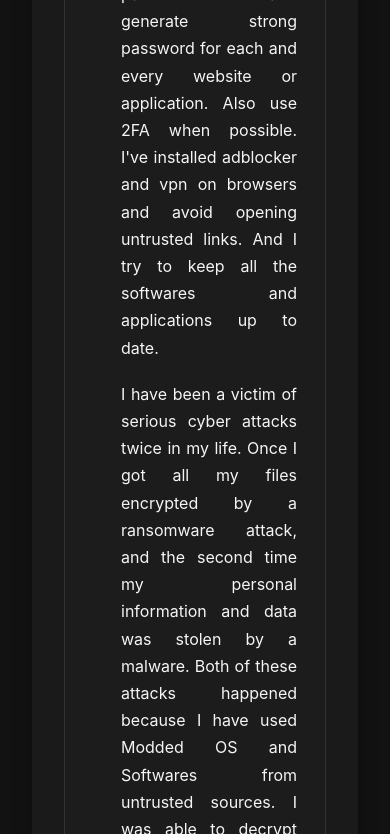
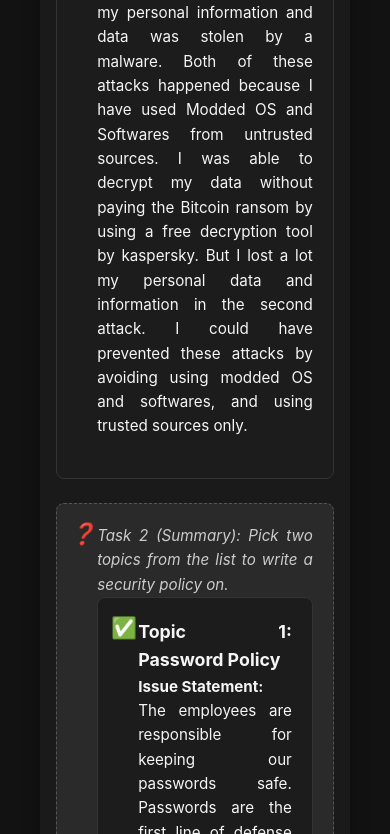
Before and after one commit to FahadiF/SecEngineeringEx, a plain HTML site: page index.html in a window 390 px wide. Shown: the part 1166-2000 px from the top of the page. Drawn offline with Linux system fonts and the light colour scheme.

Commit message:
Mobile-specific Adjustments

```diff
--- a/index.html
+++ b/index.html
@@ -63,7 +63,7 @@
                 <div class="answer">
                     <span class="icon">✅</span>
 
-                    <h3>Password Policy</h3>
+                    <h3>Topic 1: Password Policy</h3>
 
                     <h4>Issue Statement:</h4>
                     <p>The employees are responsible for keeping our passwords safe. Passwords are the first line of
@@ -96,7 +96,7 @@
                     <h4>Points of Contact and Supplementary Information:</h4>
                     <p>If you need help with passwords, reach out to the IT Support team.</p>
 
-                    <hr>
+                    <hr><br>
 
                     <h3>BYOD (Bring Your Own Device) Policy</h3>
 
@@ -144,7 +144,7 @@
             <div class="qa-pair">
                 <div class="question">
                     <span class="icon">❓</span>
-                    <p>Task 3A(Summary): Threat Modelling using Threat Dragon</p>
+                    <p>Task 3A (Summary): Threat Modelling using Threat Dragon</p>
                 </div>
                 <div class="answer">
                     <span class="icon">✅</span>
--- a/styles.css
+++ b/styles.css
@@ -71,7 +71,7 @@ body.light-mode code {
 .container {
     max-width: 800px;
     margin: 0 auto;
-    padding: 2rem;
+    padding: 1.5rem;
     background-color: #1a1a1a;
     border-radius: 12px;
     box-shadow: 0 0 20px rgba(0,0,0,0.3);
@@ -240,19 +240,6 @@ body.light-mode .answer {
     font-size: 1.25rem;
 }
 
-
-@media (max-width: 600px) {
-    .question .icon, .answer .icon {
-        font-size: 1.6rem;
-        top: 1rem;     /* More space from top on mobile */
-        left: 1rem;
-    }
-
-    .question, .answer {
-        padding-left: 3.5rem; /* More left padding on mobile */
-    }
-}
-
 /* Center close button */
 .center-button {
     margin-top: 2rem;
@@ -307,3 +294,47 @@ a:focus {
         color: black !important;
     }
 }
+
+/* Mobile-specific adjustments */
+@media (max-width: 768px) {
+    .container {
+        padding: 1rem; /* More breathing room on small screens */
+        max-width: 95%; /* Slightly wider on mobile */
+    }
+
+    /* Adjust text sizes */
+    h1 {
+        font-size: 1.8rem; /* Slightly smaller heading */
+    }
+
+    .question,
+    .answer {
+        font-size: 0.95rem; /* Slightly smaller text */
+        line-height: 1.6; /* Tighter line height */
+    }
+
+    /* Adjust question/answer padding */
+    .question,
+    .answer {
+        padding: 1.25rem 1.25rem 1.25rem 2.5rem; /* Reduced padding */
+    }
+
+    /* Adjust icon positioning */
+    .question .icon,
+    .answer .icon {
+        top: 0.8rem;
+        left: 0.8rem;
+        font-size: 1.3rem;
+    }
+
+    /* Download buttons adjustment */
+    .downloads {
+        flex-direction: column; /* Stack buttons vertically */
+        gap: 0.75rem;
+    }
+
+    .download-btn {
+        width: 100%; /* Full width buttons */
+        text-align: center;
+    }
+}
```
